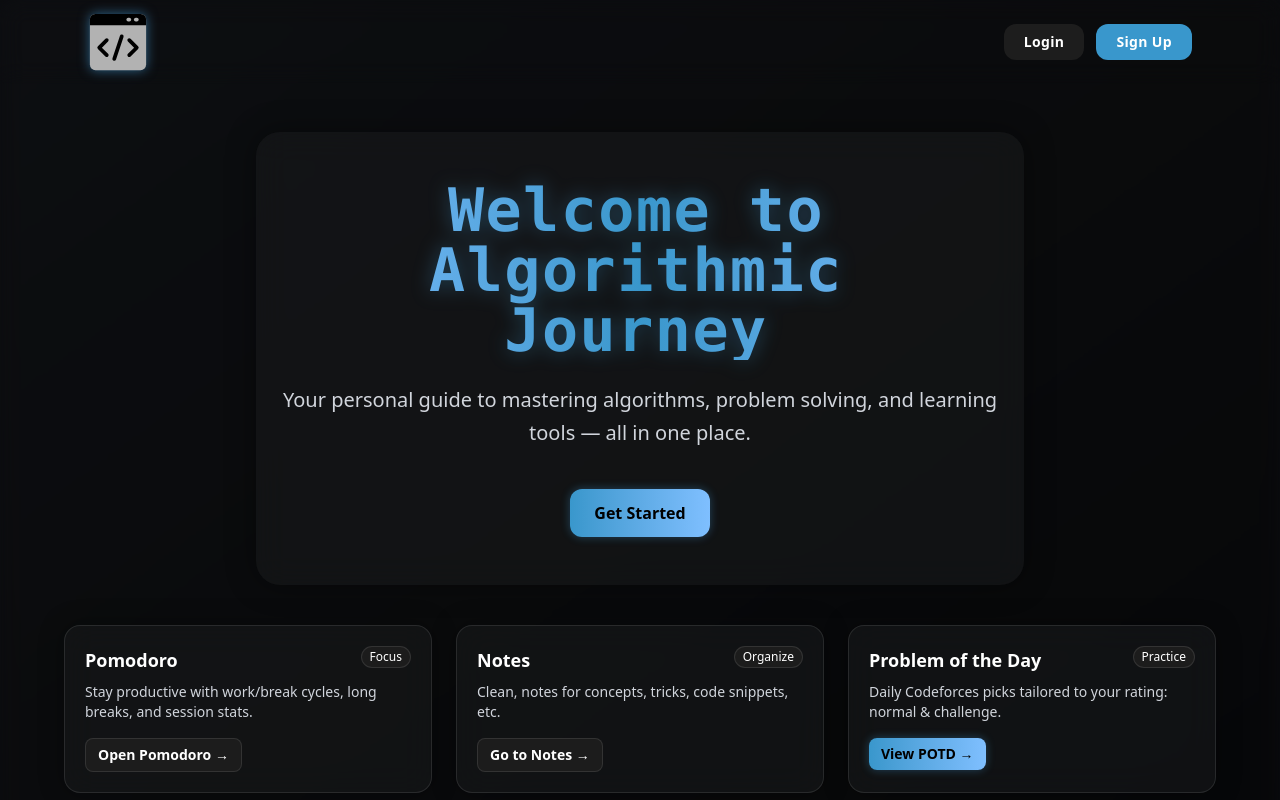
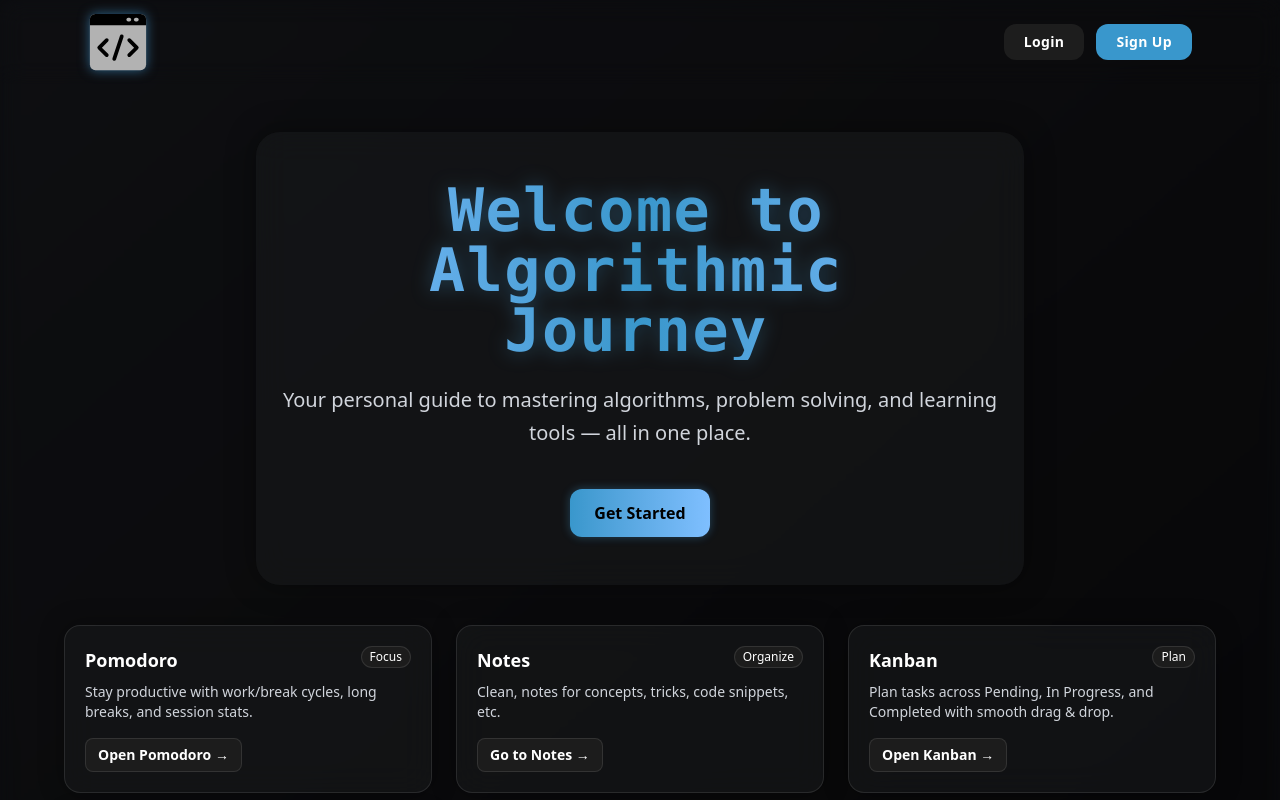
Before and after one commit to masteroojway/AlgorithmicJourney, a React (Vite) app in the folder frontend/: page / in a window 1280 px wide. Shown: the top 800 px of the page. Built offline with nearby package versions, Linux system fonts and the light colour scheme.

Commit message:
now does not show login signup when already logged in

```diff
--- a/frontend/src/pages/Intro.jsx
+++ b/frontend/src/pages/Intro.jsx
@@ -1,6 +1,51 @@
+import { useEffect, useMemo, useState } from "react";
 import { Link } from "react-router-dom";
 
+/** Base64url → JSON decoder for JWT payload */
+function decodeJwt(token) {
+  try {
+    const base64Url = token?.split(".")[1];
+    if (!base64Url) return null;
+    const base64 = base64Url.replace(/-/g, "+").replace(/_/g, "/");
+    const padded = base64.padEnd(base64.length + (4 - (base64.length % 4)) % 4, "=");
+    const json = atob(padded);
+    return JSON.parse(json);
+  } catch {
+    return null;
+  }
+}
+
+/** Nice short display name */
+function getDisplayName(payload) {
+  const name = payload?.name?.trim();
+  if (name) {
+    const first = name.split(/\s+/)[0];
+    return first.length > 18 ? first.slice(0, 15) + "…" : first;
+  }
+  const email = payload?.email || "";
+  return email.split("@")[0] || "User";
+}
+
 const DefaultLanding = () => {
+  const [displayName, setDisplayName] = useState(null);
+
+  // On mount and when token changes in other tabs, update UI
+  useEffect(() => {
+    const read = () => {
+      const token = localStorage.getItem("token");
+      const payload = decodeJwt(token);
+      setDisplayName(payload ? getDisplayName(payload) : null);
+    };
+    read();
+    const onStorage = (e) => {
+      if (e.key === "token") read();
+    };
+    window.addEventListener("storage", onStorage);
+    return () => window.removeEventListener("storage", onStorage);
+  }, []);
+
+  const isLoggedIn = useMemo(() => Boolean(displayName), [displayName]);
+
   return (
     <div className="min-h-screen bg-[#0b0c0f] text-white font-sans relative flex flex-col overflow-x-visible overflow-y-auto">
       {/* Subtle animated gradient background */}
@@ -15,7 +60,22 @@ const DefaultLanding = () => {
               alt="Logo"
               className="w-[48px] sm:w-[60px] drop-shadow-[0_0_6px_rgba(77,184,255,0.5)] hover:scale-105 transition-transform"
             />
+
             <div className="flex gap-3 w-full sm:w-auto justify-center sm:justify-end">
+              {isLoggedIn ? (
+                // Logged-in view: show a user chip (and keep CTAs out)
+                <Link to="/home"className="flex items-center gap-2 rounded-xl bg-[#1d1d1d] border border-white/10 px-3 py-2 hover:scale-105">
+                  {/* small circle with initials */}
+                  <span className="flex items-center justify-center h-6 w-6 rounded-full bg-[#3997cc] text-black text-xs font-bold">
+                    {displayName?.[0]?.toUpperCase() || "U"}
+                  </span>
+                  <span className="text-xs sm:text-sm font-semibold tracking-wide">
+                    {displayName}
+                  </span>
+                </Link>
+              ) : (
+                // Logged-out view: Login / Sign Up buttons
+                <>
                   <Link
                     to="/login"
                     className="w-full sm:w-auto text-center px-4 sm:px-5 py-2 bg-[#1d1d1d] hover:bg-[#2a2a2a] rounded-xl text-xs sm:text-sm font-semibold tracking-wide transition-all hover:scale-105"
@@ -28,6 +88,8 @@ const DefaultLanding = () => {
                   >
                     Sign Up
                   </Link>
+                </>
+              )}
             </div>
           </div>
         </div>
@@ -102,6 +164,27 @@ const DefaultLanding = () => {
               </div>
             </article>
 
+            {/* Kanban */}
+            <article className="bg-[#18191c]/60 backdrop-blur-lg rounded-2xl border border-white/10 shadow-[0_0_25px_rgba(0,0,0,0.35)] p-5">
+              <div className="flex items-start justify-between">
+                <h3 className="text-lg font-semibold">Kanban</h3>
+                <span className="text-xs px-2 py-0.5 rounded-full bg-[#1c1c1c] border border-white/10">
+                  Plan
+                </span>
+              </div>
+              <p className="mt-2 text-sm text-gray-300">
+                Plan tasks across Pending, In&nbsp;Progress, and Completed with smooth drag &amp; drop.
+              </p>
+              <div className="mt-4">
+                <Link
+                  to="/kanban"
+                  className="inline-block text-sm font-semibold px-3 py-1.5 rounded-lg bg-[#1c1c1c] hover:bg-[#2d2d2d] border border-white/10 transition-colors"
+                >
+                  Open Kanban →
+                </Link>
+              </div>
+            </article>
+
             {/* Problem of the Day */}
             <article className="bg-[#18191c]/60 backdrop-blur-lg rounded-2xl border border-white/10 shadow-[0_0_25px_rgba(0,0,0,0.35)] p-5">
               <div className="flex items-start justify-between">
```
Lines whose indentation alone changed are shown as unchanged.
